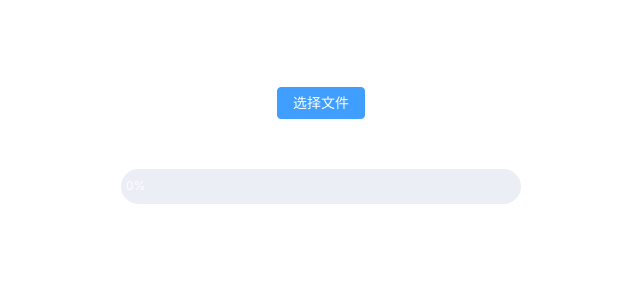
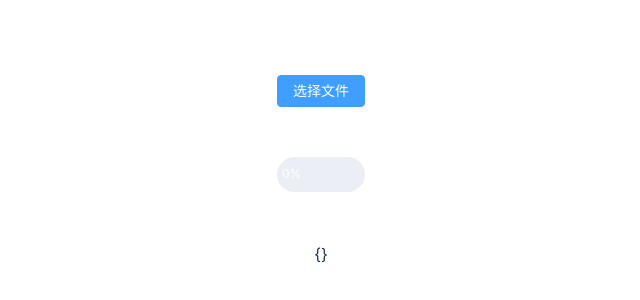
Before and after one commit to zhouzhouzhouyao/vue3Test, a Vue app: page /home in a window 1280 px wide. Shown: the part 230-530 px from the top of the page, without its empty margins (319-959 px from the left). Built offline with nearby package versions, Linux system fonts and the light colour scheme.

Commit message:
optimization UI

```diff
--- a/src/components/HomePage.vue
+++ b/src/components/HomePage.vue
@@ -9,7 +9,7 @@ const fileRef = ref();
 // const list = ref<Array<string>>([]);
 const dir = ref<any>({});
 const progress = ref<number>(0);
-// const hasDir = ref<Boolean>(true);
+// const disabled = ref<Boolean>(true);
 
 // 获取盘符
 // const getDrives = () => {
@@ -59,7 +59,7 @@ const uploadFile = (path:string, name:string) => {
     const total:number = data.total;
     if (data.count) {
       const count:number = data.count;
-      progress.value = Number((count / total).toFixed(2)) * 100;
+      progress.value = Number((count * 100 / total).toFixed(2));
     } else {
       const instance = axios.create({
         headers: {
@@ -161,5 +161,8 @@ function getFile (e:any) {
     <div v-else>
       {{dir}}
     </div> -->
+    <div>
+      {{dir}}
+    </div>
   </div>
 </template>
--- a/src/components/index.less
+++ b/src/components/index.less
@@ -7,6 +7,6 @@
 }
 
 .progress {
-  width: 400px;
-  margin: 50px;
+  width: 100%;
+  margin: 50px 0;
 }
```
